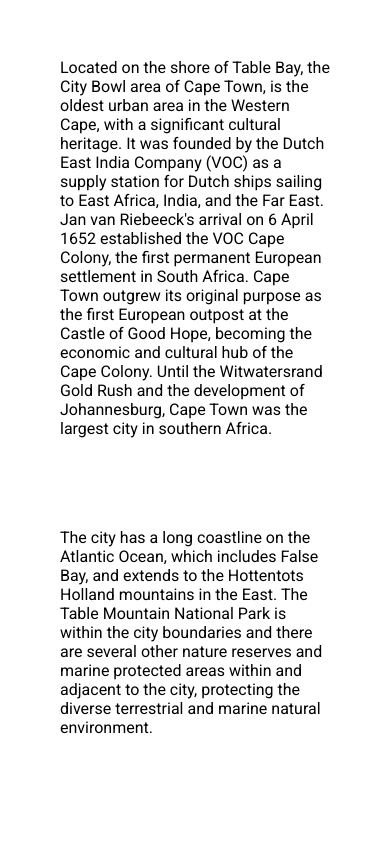
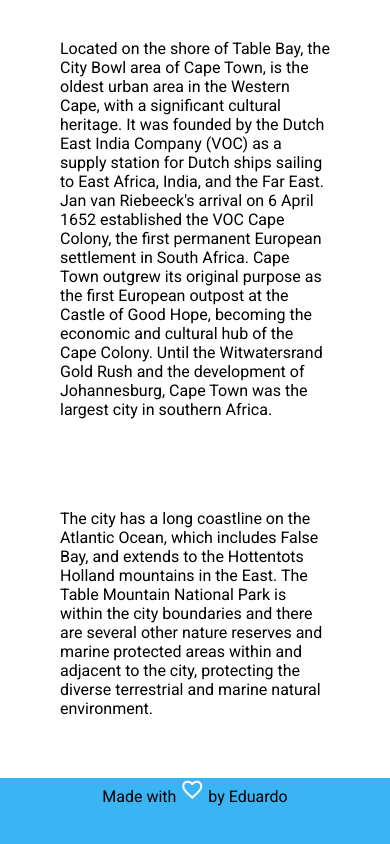
Before and after one commit to EduardoDev94/DHTravel, a plain HTML site: page index.html in a window 390 px wide. Shown: the part 1012-1856 px from the top of the page. Before the commit the page ends 1809 px from the top, so only its background shows below. Drawn offline with nearby package versions, Linux system fonts and the light colour scheme.

Commit message:
Tela Responsiva

```diff
--- a/assets/css/style.css
+++ b/assets/css/style.css
@@ -51,3 +51,19 @@
     padding: 30px;
     margin: 30px
 }
+.description {
+    width: 100%
+
+
+}
+footer p {
+    text-align: center;
+    color: black;
+
+ }
+ footer{
+    width: 100%;
+    height: 10vh;
+    background-color: #3AB4F2;
+
+ }
--- a/index.html
+++ b/index.html
@@ -38,14 +38,14 @@
     </header>
     <main>
         <section class="banner">
-            <h1><strong>VISIT CAPE TOWN!</strong>></h1>
+            <h1><strong>VISIT CAPE TOWN!</strong></h1>
             <img src="./assets/img/camps-bay-cpt.jpg" alt="banner">
         </section>
         <section class="description">
             <p><strong>Cape Town</strong> is one of South Africa's three capital cities, serving as the seat of the Parliament of South Africa. It is the legislative capital of the country, the oldest city in the country, and the second largest (after Johannesburg). Colloquially named the Mother City, it is the largest city of the Western Cape province, and is managed by the City of Cape Town metropolitan municipality. The other two capitals are Pretoria, the executive capital, located in Gauteng, where the Presidency is based, and Bloemfontein, the judicial capital in the Free State, where the Supreme Court of Appeal is located.
              </p>
 
-            <p><br>Located on the shore of Table Bay, the City Bowl area of Cape Town, is the oldest urban area in the Western Cape, with a significant cultural heritage. It was founded by the Dutch East India Company (VOC) as a supply station for Dutch ships sailing to East Africa, India, and the Far East. Jan van Riebeeck's arrival on 6 April 1652 established the VOC Cape Colony, the first permanent European settlement in South Africa. Cape Town outgrew its original purpose as the first European outpost at the Castle of Good Hope, becoming the economic and cultural hub of the Cape Colony. Until the Witwatersrand Gold Rush and the development of Johannesburg, Cape Town was the largest city in southern Africa.
+            <p>Located on the shore of Table Bay, the City Bowl area of Cape Town, is the oldest urban area in the Western Cape, with a significant cultural heritage. It was founded by the Dutch East India Company (VOC) as a supply station for Dutch ships sailing to East Africa, India, and the Far East. Jan van Riebeeck's arrival on 6 April 1652 established the VOC Cape Colony, the first permanent European settlement in South Africa. Cape Town outgrew its original purpose as the first European outpost at the Castle of Good Hope, becoming the economic and cultural hub of the Cape Colony. Until the Witwatersrand Gold Rush and the development of Johannesburg, Cape Town was the largest city in southern Africa.
             </p>
             <p>The city has a long coastline on the Atlantic Ocean, which includes False Bay, and extends to the Hottentots Holland mountains in the East. The Table Mountain National Park is within the city boundaries and there are several other nature reserves and marine protected areas within and adjacent to the city, protecting the diverse terrestrial and marine natural environment.
             </p>
@@ -54,7 +54,12 @@
 
     </main>
 
-    <footer></footer>
+    <footer>
+        <p> Made with <span class="material-symbols-outlined">
+            favorite
+            </span> by Eduardo
+        </p>
+    </footer>
 
 </body>
 </html>
```
Lines whose indentation alone changed are shown as unchanged.
